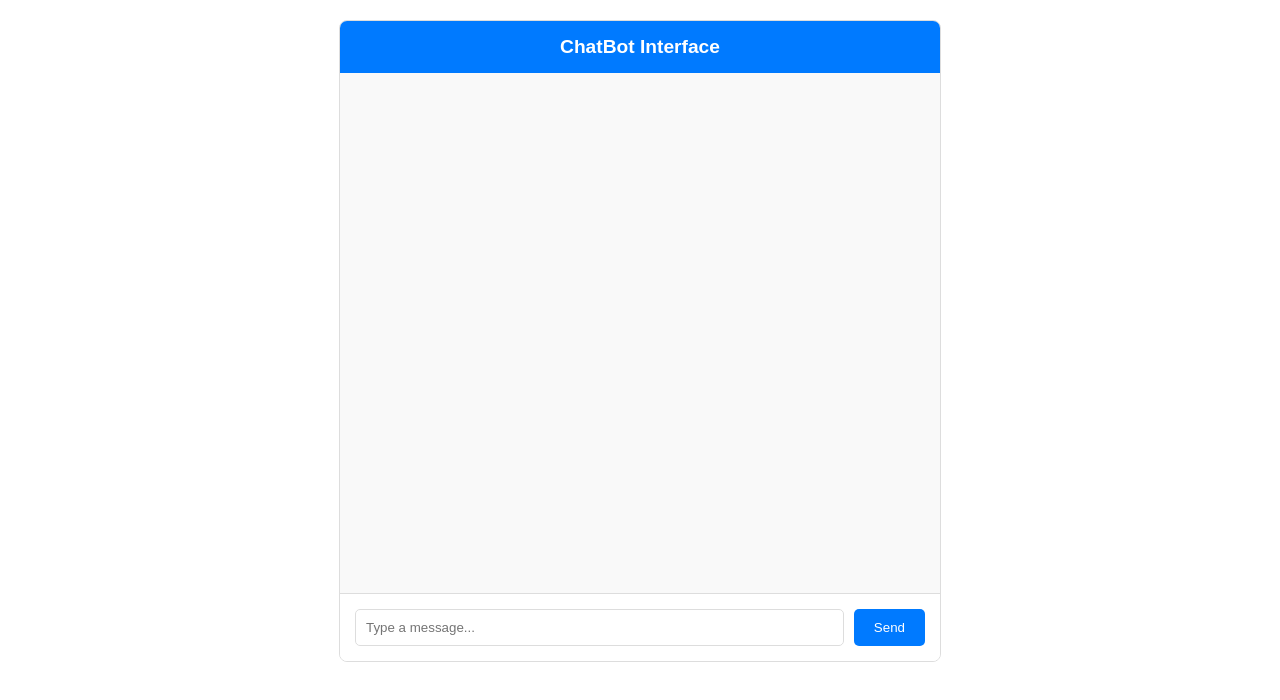
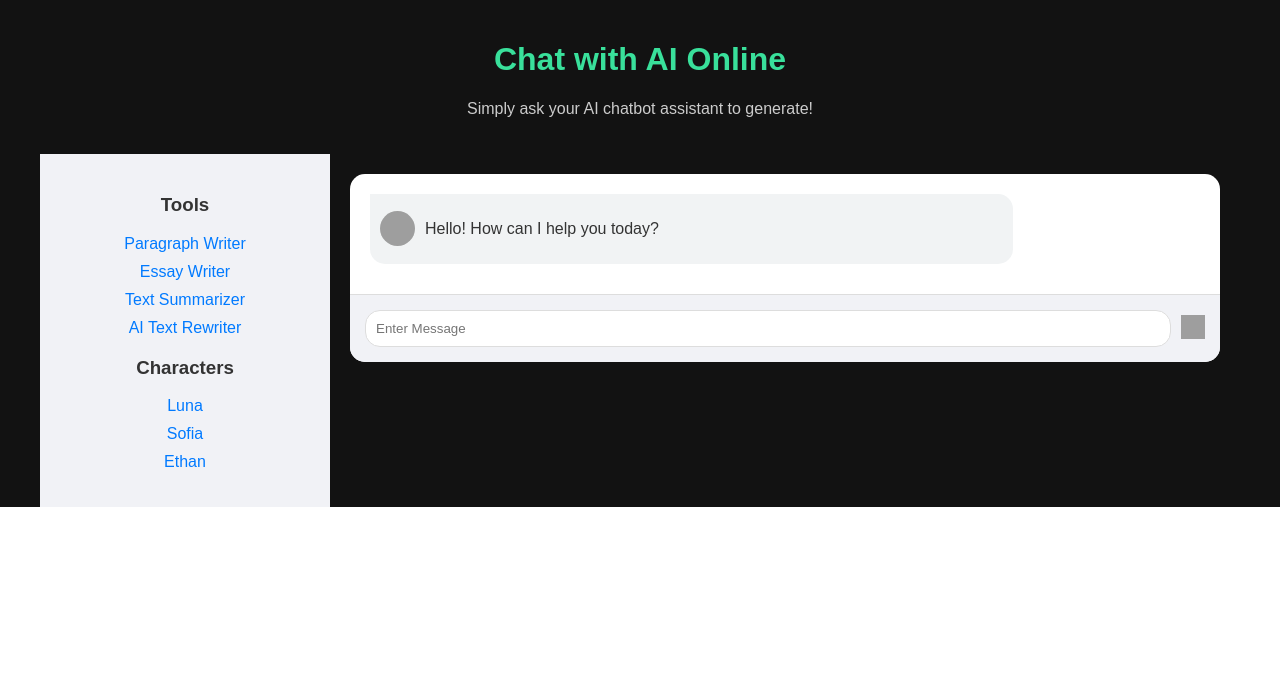
Before and after one commit to mathpro28/Tramites-Bolivia, a React (Create React App) app in the folder Webpage/frontend/: page / in a window 1280 px wide. Shown: the top 700 px of the page. Built offline with nearby package versions, Linux system fonts and the light colour scheme; grey boxes are pictures that could not be loaded.

Commit message:
Change the UI and add new sidebars

```diff
--- a/Webpage/frontend/src/App.css
+++ b/Webpage/frontend/src/App.css
@@ -1,38 +1,12 @@
-.App {
+.app-container {
+  font-family: Arial, sans-serif;
+  background-color: #121212;
+  color: #fff;
   text-align: center;
 }
 
-.App-logo {
-  height: 40vmin;
-  pointer-events: none;
+.app-body {
+  display: flex;
+  max-width: 1200px;
+  margin: auto;
 }
-
-@media (prefers-reduced-motion: no-preference) {
-  .App-logo {
-    animation: App-logo-spin infinite 20s linear;
-  }
-}
-
-.App-header {
-  background-color: #282c34;
-  min-height: 100vh;
-  display: flex;
-  flex-direction: column;
-  align-items: center;
-  justify-content: center;
-  font-size: calc(10px + 2vmin);
-  color: white;
-}
-
-.App-link {
-  color: #61dafb;
-}
-
-@keyframes App-logo-spin {
-  from {
-    transform: rotate(0deg);
-  }
-  to {
-    transform: rotate(360deg);
-  }
-}
--- a/Webpage/frontend/src/App.js
+++ b/Webpage/frontend/src/App.js
@@ -1,10 +1,19 @@
 import React from 'react';
-import Chat from './Components/Chat';
+import ChatHeader from './Components/ChatHeader';
+import ChatSidebar from './Components/ChatSidebar';
+import ChatWindow from './Components/ChatWindow';
+import './App.css';
 
-const App = () => (
-  <div className="App">
-    <Chat />
-  </div>
-);
+function App() {
+  return (
+    <div className="app-container">
+      <ChatHeader />
+      <div className="app-body">
+        <ChatSidebar />
+        <ChatWindow />
+      </div>
+    </div>
+  );
+}
 
 export default App;
--- /dev/null
+++ b/Webpage/frontend/src/Components/ChatHeader.css
@@ -0,0 +1,14 @@
+.chat-header {
+    padding: 20px;
+    color: #39e09b;
+    background-color: #121212;
+  }
+
+  .chat-header h1 {
+    font-size: 2rem;
+  }
+
+  .chat-header p {
+    font-size: 1rem;
+    color: #ccc;
+  }
--- /dev/null
+++ b/Webpage/frontend/src/Components/ChatHeader.js
@@ -0,0 +1,11 @@
+import React from 'react';
+import './ChatHeader.css';
+
+const ChatHeader = () => (
+  <div className="chat-header">
+    <h1>Chat with AI Online</h1>
+    <p>Simply ask your AI chatbot assistant to generate!</p>
+  </div>
+);
+
+export default ChatHeader;
--- /dev/null
+++ b/Webpage/frontend/src/Components/ChatSidebar.css
@@ -0,0 +1,21 @@
+.chat-sidebar {
+    width: 250px;
+    background-color: #f1f2f6;
+    padding: 20px;
+    color: #333;
+  }
+
+  .chat-sidebar h3 {
+    margin-top: 20px;
+  }
+
+  .chat-sidebar ul {
+    list-style-type: none;
+    padding: 0;
+  }
+
+  .chat-sidebar li {
+    margin: 10px 0;
+    cursor: pointer;
+    color: #007aff;
+  }
--- /dev/null
+++ b/Webpage/frontend/src/Components/ChatSidebar.js
@@ -0,0 +1,34 @@
+import React from 'react';
+import './ChatSidebar.css';
+
+const tools = [
+  { name: 'Paragraph Writer' },
+  { name: 'Essay Writer' },
+  { name: 'Text Summarizer' },
+  { name: 'AI Text Rewriter' },
+];
+
+const characters = [
+  { name: 'Luna' },
+  { name: 'Sofia' },
+  { name: 'Ethan' },
+];
+
+const ChatSidebar = () => (
+  <div className="chat-sidebar">
+    <h3>Tools</h3>
+    <ul>
+      {tools.map((tool, index) => (
+        <li key={index}>{tool.name}</li>
+      ))}
+    </ul>
+    <h3>Characters</h3>
+    <ul>
+      {characters.map((character, index) => (
+        <li key={index}>{character.name}</li>
+      ))}
+    </ul>
+  </div>
+);
+
+export default ChatSidebar;
--- /dev/null
+++ b/Webpage/frontend/src/Components/ChatWindow.css
@@ -0,0 +1,36 @@
+.chat-window {
+    flex: 1;
+    display: flex;
+    flex-direction: column;
+    background-color: #fff;
+    border-radius: 15px;
+    margin: 20px;
+    overflow: hidden;
+  }
+
+  .message-list {
+    flex: 1;
+    padding: 20px;
+    overflow-y: auto;
+  }
+
+  .message-input {
+    display: flex;
+    align-items: center;
+    padding: 15px;
+    background-color: #f1f2f6;
+  }
+
+  .message-input input {
+    flex: 1;
+    padding: 10px;
+    border: 1px solid #ddd;
+    border-radius: 15px;
+    margin-right: 10px;
+  }
+
+  .message-input button {
+    background: none;
+    border: none;
+    cursor: pointer;
+  }
--- /dev/null
+++ b/Webpage/frontend/src/Components/ChatWindow.js
@@ -0,0 +1,25 @@
+import React, { useState } from 'react';
+import MessageBubble from './MessageBubble';
+import MessageInput from './MessageInput';
+import './ChatWindow.css';
+
+const ChatWindow = () => {
+  const [messages, setMessages] = useState([{ text: "Hello! How can I help you today?", sender: "bot" }]);
+
+  const addMessage = (text) => {
+    setMessages([...messages, { text, sender: "user" }]);
+  };
+
+  return (
+    <div className="chat-window">
+      <div className="message-list">
+        {messages.map((msg, index) => (
+          <MessageBubble key={index} text={msg.text} sender={msg.sender} />
+        ))}
+      </div>
+      <MessageInput onSend={addMessage} />
+    </div>
+  );
+};
+
+export default ChatWindow;
--- /dev/null
+++ b/Webpage/frontend/src/Components/MessageBubble.css
@@ -0,0 +1,29 @@
+.message-bubble {
+    display: flex;
+    align-items: center;
+    max-width: 80%;
+    margin-bottom: 15px;
+    padding: 10px 15px;
+    border-radius: 15px;
+  }
+
+  .message-bubble.bot {
+    background-color: #e1e1e1;
+    color: #333;
+    align-self: flex-start;
+    border-top-left-radius: 0;
+  }
+
+  .message-bubble.user {
+    background-color: #007aff;
+    color: #fff;
+    align-self: flex-end;
+    border-top-right-radius: 0;
+  }
+
+  .message-bubble .avatar {
+    width: 40px;
+    height: 40px;
+    margin-right: 10px;
+    border-radius: 50%;
+  }
--- /dev/null
+++ b/Webpage/frontend/src/Components/MessageBubble.js
@@ -0,0 +1,11 @@
+import React from 'react';
+import './MessageBubble.css';
+
+const MessageBubble = ({ text, sender }) => (
+  <div className={`message-bubble ${sender}`}>
+    <img src={sender === 'bot' ? '/bot-icon.png' : '/user-icon.png'} alt="icon" className="avatar" />
+    <p>{text}</p>
+  </div>
+);
+
+export default MessageBubble;
--- /dev/null
+++ b/Webpage/frontend/src/Components/MessageInput.css
@@ -0,0 +1,73 @@
+.chat-window {
+    display: flex;
+    flex-direction: column;
+    height: 100%;
+    max-height: 600px;
+    border-radius: 15px;
+    overflow: hidden;
+    background-color: #ffffff;
+    color: #333;
+  }
+
+  .message-list {
+    flex-grow: 1;
+    padding: 20px;
+    overflow-y: auto;
+  }
+
+  .message-bubble {
+    display: flex;
+    align-items: center;
+    padding: 10px;
+    margin-bottom: 10px;
+    border-radius: 15px;
+    max-width: 75%;
+  }
+
+  .message-bubble.bot {
+    align-self: flex-start;
+    background-color: #f1f3f4;
+    border-top-left-radius: 0;
+  }
+
+  .message-bubble.user {
+    align-self: flex-end;
+    background-color: #007aff;
+    color: #fff;
+    border-top-right-radius: 0;
+  }
+
+  .message-bubble .avatar {
+    width: 35px;
+    height: 35px;
+    margin-right: 10px;
+    border-radius: 50%;
+  }
+
+  .message-input {
+    display: flex;
+    align-items: center;
+    padding: 10px;
+    background-color: #f1f3f4;
+    border-top: 1px solid #ddd;
+  }
+
+  .message-input input {
+    flex: 1;
+    padding: 10px;
+    border-radius: 15px;
+    border: 1px solid #ccc;
+    margin-right: 10px;
+  }
+
+  .message-input button {
+    background: none;
+    border: none;
+    padding: 0;
+    cursor: pointer;
+  }
+
+  .message-input button img {
+    width: 24px;
+    height: 24px;
+  }
--- /dev/null
+++ b/Webpage/frontend/src/Components/MessageInput.js
@@ -0,0 +1,29 @@
+import React, { useState } from 'react';
+import './MessageInput.css';
+
+const MessageInput = ({ onSend }) => {
+  const [input, setInput] = useState('');
+
+  const handleSend = () => {
+    if (input.trim()) {
+      onSend(input);
+      setInput('');
+    }
+  };
+
+  return (
+    <div className="message-input">
+      <input
+        type="text"
+        placeholder="Enter Message"
+        value={input}
+        onChange={(e) => setInput(e.target.value)}
+      />
+      <button onClick={handleSend}>
+        <img src="/send-icon.png" alt="send" />
+      </button>
+    </div>
+  );
+};
+
+export default MessageInput;
```
